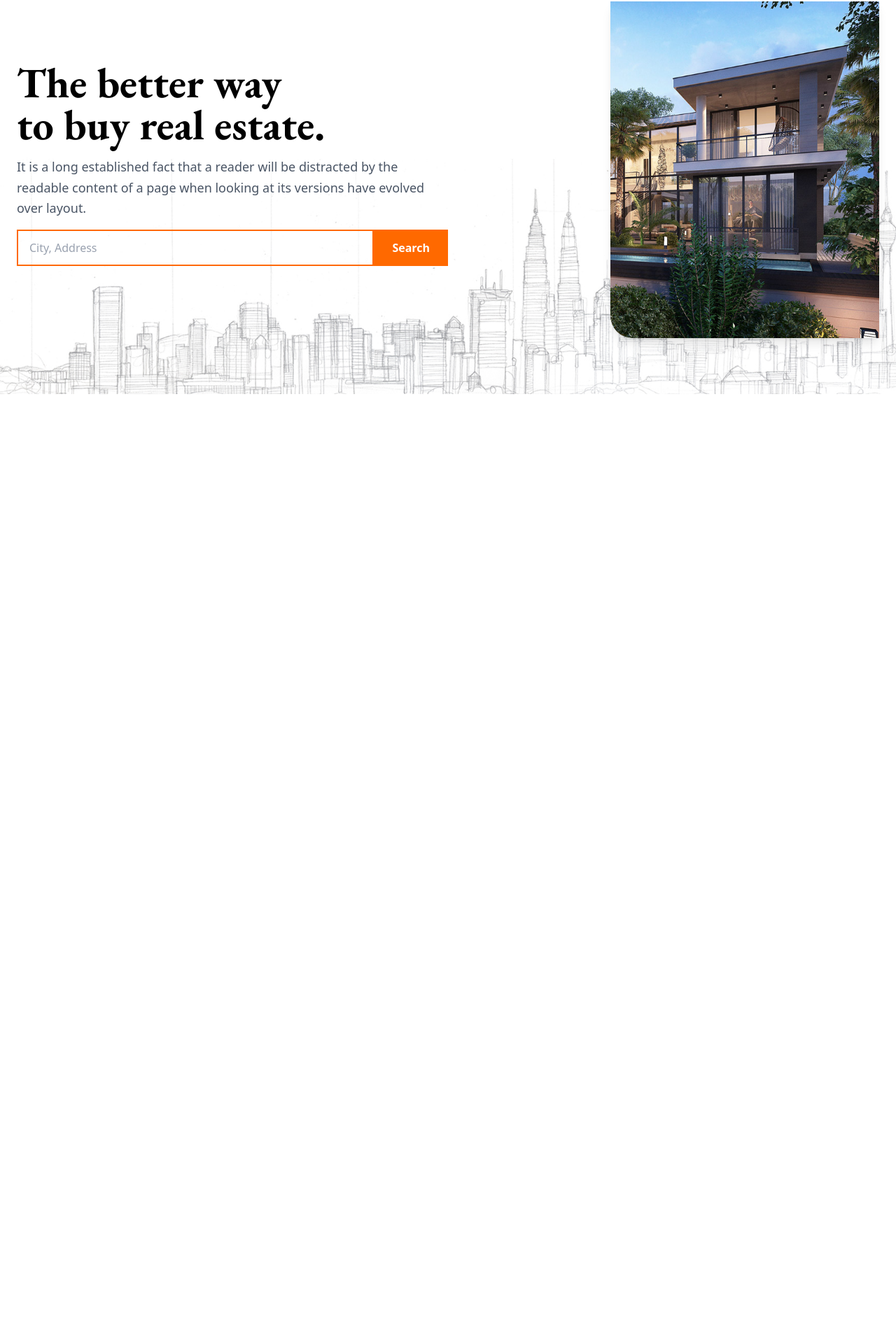
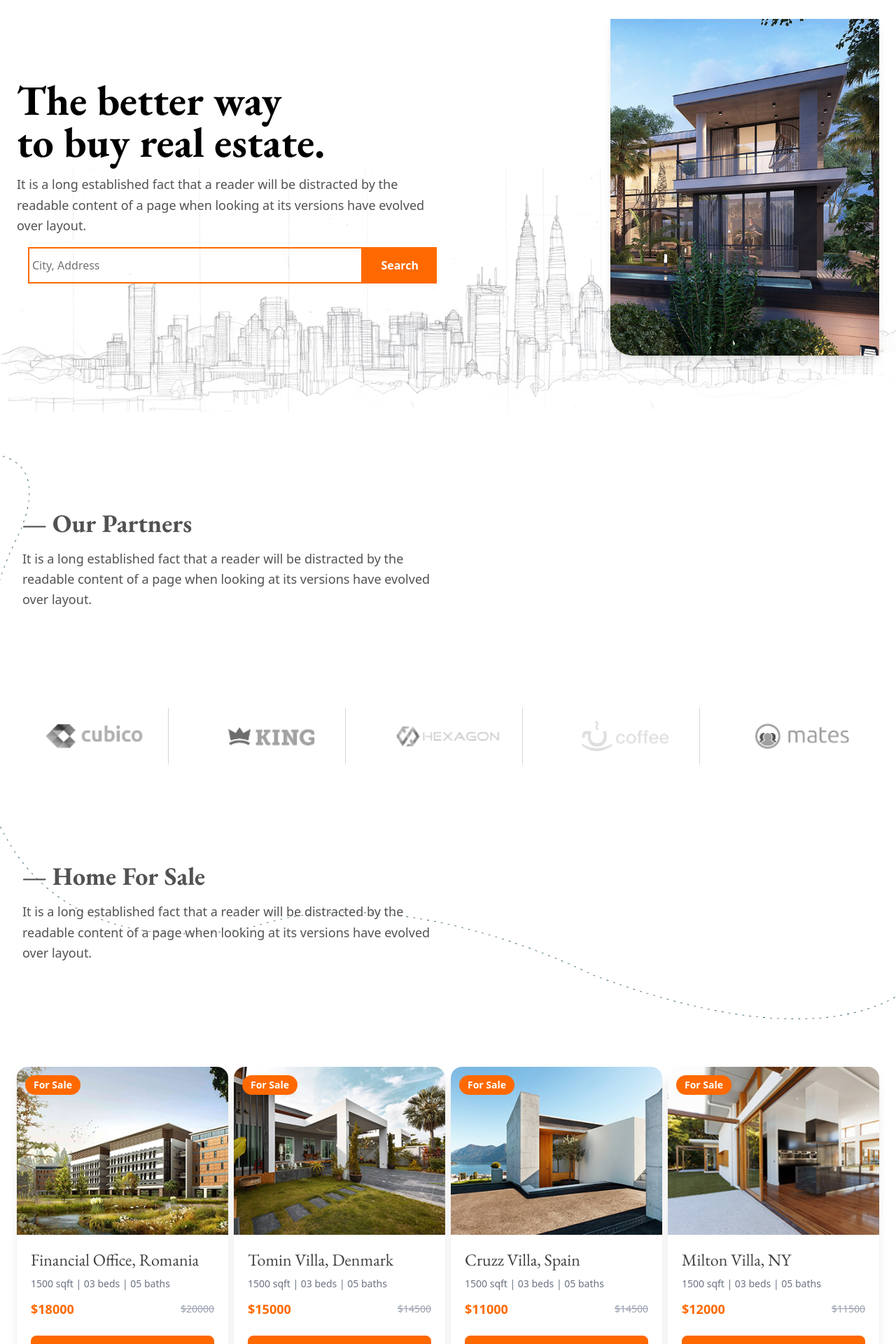
Before and after one commit to mansoorkhoshal/landing_page, a React (Vite) app: page / in a window 1280 px wide. Shown: the part 142-2062 px from the top of the page at 70% size. Before the commit the page ends 800 px from the top, so only its background shows below. Built offline with nearby package versions, Linux system fonts and the light colour scheme; a web font is replaced by a local one.

Commit message:
Adding New features and Code Refector

```diff
--- a/src/App.jsx
+++ b/src/App.jsx
@@ -1,11 +1,13 @@
 import About from "./component/About";
 import Navbar from "./component/Navbar";
+import Skills from "./component/Skills";
 
 function App() {
   return (
     <>
       <Navbar />
       <About />
+      <Skills />
     </>
   );
 }
--- a/src/component/About.jsx
+++ b/src/component/About.jsx
@@ -4,7 +4,7 @@ import homeImage from "../assets/home.png.jpeg";
 const About = () => {
   return (
     <section
-      className="bg-cover bg-center bg-no-repeat bg-fixed max-w-7xl mx-auto"
+      className="bg-cover bg-center bg-no-repeat max-w-7xl mx-auto"
       style={{ backgroundImage: `url(${aboutImage})` }}
     >
       <div className="flex flex-col md:flex-row items-center px-6 py-20 text-black">
@@ -12,19 +12,19 @@ const About = () => {
           <h3 className="text-5xl md:text-6xl font-bold font-Garamond">
             The better way <br /> to buy real estate.
           </h3>
-          <p className="text-lg leading-relaxed text-gray-600">
+          <p className="text-lg leading-relaxed text-neutral-600">
             It is a long established fact that a reader will be distracted by
             the readable content of a page when looking at its versions have
             evolved over layout.
           </p>
-          <div className="flex items-center w-full my-4">
+          <div className="flex flex-col sm:flex-row items-stretch w-full max-w-2xl mx-auto my-4 px-4">
             <input
               type="text"
               placeholder="City, Address"
-              className="flex-1 border-2 border-orange-500 px-4 py-3 text-gray-700 placeholder-gray-400 focus:outline-none"
+              className="flex-1 border-2 border-orange-500 pl-1 py-3 text-neutral-600 placeholder-neutral-500 focus:outline-none"
             />
 
-            <button className="bg-orange-500 text-white font-semibold px-6 py-3 hover:bg-white hover:text-black transition border-2 border-orange-500">
+            <button className="bg-orange-500 text-white font-semibold px-6 py-3 hover:bg-white hover:text-neutral-600 transition border-2 border-orange-500 mt-2 sm:mt-0">
               Search
             </button>
           </div>
--- a/src/component/Navbar.jsx
+++ b/src/component/Navbar.jsx
@@ -1,6 +1,6 @@
 import { useState } from "react";
 import { FaBars, FaTimes } from "react-icons/fa";
-import Logo from "../assets/logo.png"
+import Logo from "../assets/logo.png";
 
 const Navbar = () => {
   const [open, setOpen] = useState(false);
@@ -8,14 +8,17 @@ const Navbar = () => {
   const navItems = [
     { name: "Home", link: "/" },
     { name: "Properties", link: "/properties" },
-    { name: "Agent", link: "/agent" },
+    { name: "Agents", link: "/agents" },
     { name: "Reviews", link: "/reviews" },
     { name: "Contact", link: "/contact" },
   ];
 
   return (
-    <nav aria-label="Main navigation" className="relative bg-sky-50 shadow-lg">
-       <div className="max-w-7xl mx-auto px-6 h-16 flex items-center justify-between z-50 text-black">
+    <nav
+      aria-label="Main navigation"
+      className="sticky top-0 z-50 shadow-lg bg-white/30 backdrop-blur-md border-b border-gray-200 py-3"
+    >
+      <div className="max-w-7xl mx-auto px-6 h-16 flex items-center justify-between z-50 text-neutral-600">
         <div className="flex flex-1">
           <img src={Logo} alt="Home Image" className="cursor-pointer" />
         </div>
@@ -24,7 +27,10 @@ const Navbar = () => {
           <ul className="flex gap-8 text-2xl">
             {navItems.map((item, index) => (
               <li key={index}>
-                <a href={item.link} className="hover:text-orange-500 items-center">
+                <a
+                  href={item.link}
+                  className="hover:text-orange-500 items-center hover:duration-400"
+                >
                   {item.name}
                 </a>
               </li>
@@ -49,15 +55,18 @@ const Navbar = () => {
 
       <div
         id="mobile-menu"
-        className={`lg:hidden transition-max-height duration-500 overflow-hidden bg-sky-100 ${
+        className={`lg:hidden transition-max-height duration-500 overflow-hidden ${
           open ? "max-h-60" : "max-h-0"
         }`}
       >
         <div className="max-w-7xl mx-auto px-3">
-          <ul className="flex flex-col gap-4 p-4 text-lg text-black">
+          <ul className="flex flex-col gap-4 p-4 text-lg text-neutral-600">
             {navItems.map((item, index) => (
               <li key={index}>
-                <a href={item.link} className="hover:underline flex gap-2">
+                <a
+                  href={item.link}
+                  className="hover:text-orange-500 hover:duration-300 flex gap-2"
+                >
                   {item.name}
                 </a>
               </li>
--- /dev/null
+++ b/src/component/Skills.jsx
@@ -0,0 +1,140 @@
+import skillBack from "../assets/bordered-wave.png";
+import companyLogo1 from "../assets/1.png";
+import companyLogo2 from "../assets/2.png";
+import companyLogo3 from "../assets/3.png";
+import companyLogo4 from "../assets/4.png";
+import companyLogo5 from "../assets/5.png";
+import home1 from "../assets/01.jpg.jpeg";
+import home2 from "../assets/02.jpg.jpeg";
+import home3 from "../assets/03.jpg.jpeg";
+import home4 from "../assets/04.jpg.jpeg";
+
+const Skills = () => {
+  const companyLogos = [
+    { companyImg: companyLogo1, alt: "Company 1" },
+    { companyImg: companyLogo2, alt: "Company 2" },
+    { companyImg: companyLogo3, alt: "Company 3" },
+    { companyImg: companyLogo4, alt: "Company 4" },
+    { companyImg: companyLogo5, alt: "Company 5" },
+  ];
+
+  const homeImages = [
+    {
+      img: home1,
+      address: "Financial Office, Romania",
+      area: "1500 sqft | 03 beds | 05 baths",
+      currentPrice: "$18000",
+      retailsPrice: "$20000",
+      alt: "Home 1",
+    },
+    {
+      img: home2,
+      address: "Tomin Villa, Denmark",
+      area: "1500 sqft | 03 beds | 05 baths",
+      currentPrice: "$15000",
+      retailsPrice: "$14500",
+      alt: "Home 2",
+    },
+    {
+      img: home3,
+      address: "Cruzz Villa, Spain",
+      area: "1500 sqft | 03 beds | 05 baths",
+      currentPrice: "$11000",
+      retailsPrice: "$14500",
+      alt: "Home 3",
+    },
+    {
+      img: home4,
+      address: "Milton Villa, NY",
+      area: "1500 sqft | 03 beds | 05 baths",
+      currentPrice: "$12000",
+      retailsPrice: "$11500",
+      alt: "Home 4",
+    },
+  ];
+
+  return (
+    <div>
+      <div
+        className="bg-cover bg-center bg-no-repeat max-w-7xl mx-auto"
+        style={{ backgroundImage: `url(${skillBack})` }}
+      >
+        <div className="my-15 flex flex-col md:flex-row items-center px-8 py-20 text-neutral-600">
+          <div className="w-full md:w-1/2 text-center md:text-left space-y-4">
+            <h3 className="text-3xl md:text-4xl font-bold font-Garamond">
+              — Our Partners
+            </h3>
+            <p className="text-lg leading-relaxed text-neutral-600">
+              It is a long established fact that a reader will be distracted by
+              the readable content of a page when looking at its versions have
+              evolved over layout.
+            </p>
+          </div>
+        </div>
+        <div className="flex flex-wrap justify-center items-center gap-6 md:gap-10 md:divide-x divide-y md:divide-y-0  divide-gray-300">
+          {companyLogos.map((item, index) => (
+            <div key={index} className="px-4">
+              <img
+                src={item.companyImg}
+                alt={item.alt}
+                className="brightness invert hover:invert-0 sm:w-32 md:w-40 lg:w-38 xl:w-45 h-auto transition-transform duration-300"
+              />
+            </div>
+          ))}
+        </div>
+        <div className="my-15 flex flex-col md:flex-row items-center px-8 py-20 text-neutral-600">
+          <div className="w-full md:w-1/2 text-center md:text-left space-y-4">
+            <h3 className="text-3xl md:text-4xl font-bold font-Garamond">
+              — Home For Sale
+            </h3>
+            <p className="text-lg leading-relaxed text-neutral-600">
+              It is a long established fact that a reader will be distracted by
+              the readable content of a page when looking at its versions have
+              evolved over layout.
+            </p>
+          </div>
+        </div>
+      </div>
+      <div className="flex justify-center items-center">
+        <div className="grid grid-cols-1 sm:grid-cols-2 lg:grid-cols-4 gap-2 px-6 py-2 max-w-7xl mx-auto">
+          {homeImages.map((item, index) => (
+            <div
+              key={index}
+              className="bg-white rounded-2xl shadow-lg overflow-hidden hover:shadow-2xl transition-shadow duration-300"
+            >
+              <div className="relative">
+                <img
+                  src={item.img}
+                  alt={item.alt}
+                  className="w-full h-60 object-cover transition-transform duration-300 hover:scale-105"
+                />
+                <span className="absolute top-3 left-3 bg-orange-500 text-white text-sm font-semibold px-3 py-1 rounded-full">
+                  For Sale
+                </span>
+              </div>
+              <div className="p-5 text-neutral-700 space-y-2">
+                <h4 className="font-Garamond text-2xl">{item.address}</h4>
+                <p className="text-sm text-gray-500">{item.area}</p>
+
+                <div className="flex justify-between items-center mt-3">
+                  <p className="text-orange-500 font-bold text-lg">
+                    {item.currentPrice}
+                  </p>
+                  <p className="text-gray-400 line-through text-sm">
+                    {item.retailsPrice}
+                  </p>
+                </div>
+
+                <button className="mt-4 w-full bg-orange-500 text-white font-semibold py-2 rounded-lg hover:bg-white hover:text-orange-500 border-2 border-orange-500 transition">
+                  View Details
+                </button>
+              </div>
+            </div>
+          ))}
+        </div>
+      </div>
+    </div>
+  );
+};
+
+export default Skills;
```
